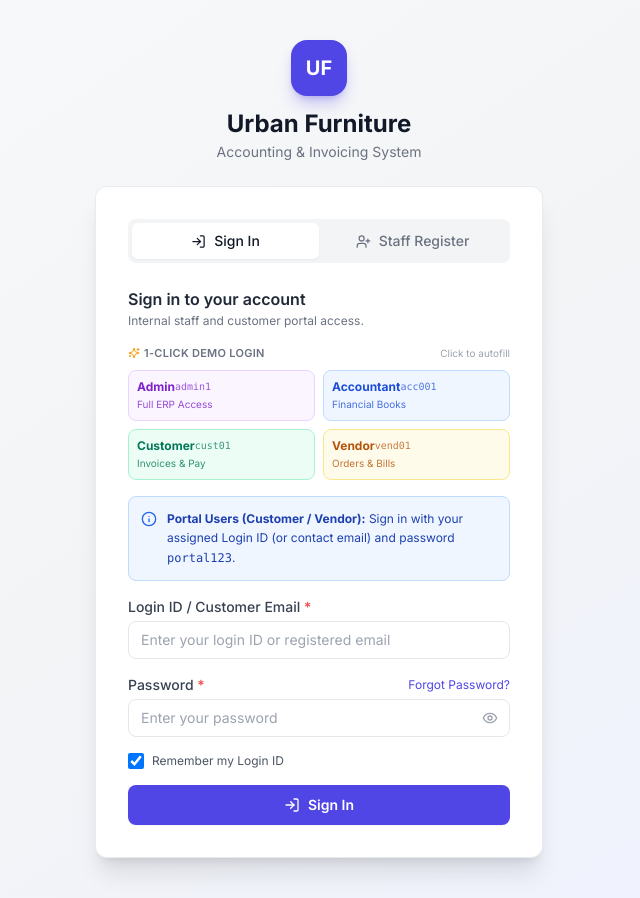
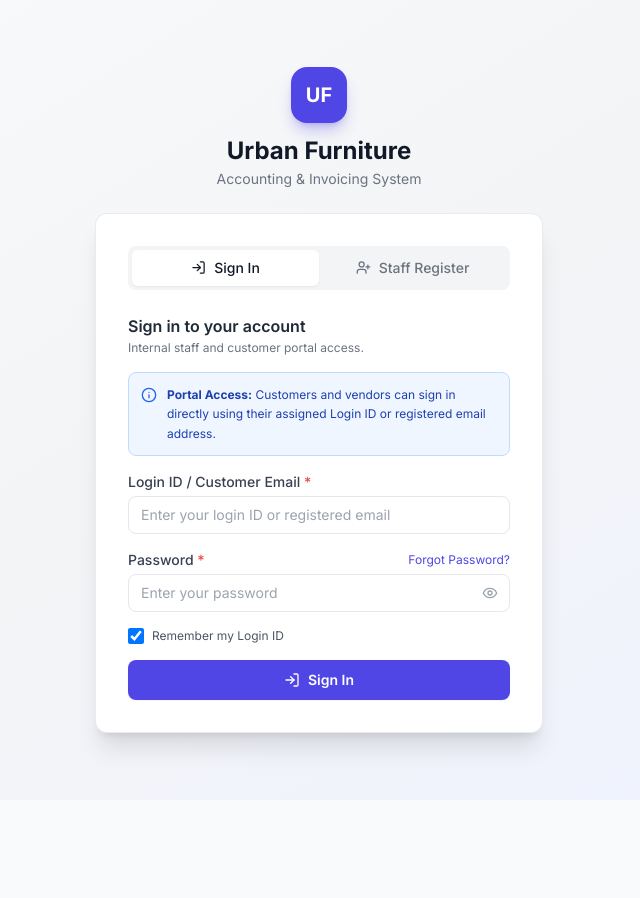
Before and after one commit to vsujithkumar369-png/ODOO-Urban-Furniture-, a React (Vite) app in the folder frontend/: page /login in a window 1280 px wide. Shown: the whole page, without its empty margins (321-961 px from the left). After the commit the page ends 800 px from the top, so only its background shows below. Built offline with nearby package versions, Linux system fonts and the light colour scheme.

Commit message:
clean: remove demo role cards from login page

```diff
--- a/frontend/src/pages/auth/Login.jsx
+++ b/frontend/src/pages/auth/Login.jsx
@@ -3,7 +3,7 @@ import { useState, useEffect } from 'react';
 import { Link, useNavigate, useSearchParams } from 'react-router-dom';
 import { useAuth } from '../../context/AuthContext';
 import { login as loginApi, signup as signupApi } from '../../api/auth';
-import { Eye, EyeOff, LogIn, UserPlus, Shield, Briefcase, Info, UserCheck, Truck, Sparkles } from 'lucide-react';
+import { Eye, EyeOff, LogIn, UserPlus, Shield, Briefcase, Info } from 'lucide-react';
 import toast from 'react-hot-toast';
 
 const PWD_RE = /^(?=.*[a-z])(?=.*[A-Z])(?=.*[^a-zA-Z0-9]).{8,}$/;
@@ -169,46 +169,11 @@ export default function Login() {
                 </p>
               </div>
 
-              {/* Quick 1-Click Demo Logins */}
-              <div className="mb-4">
-                <div className="flex items-center justify-between mb-2">
-                  <span className="text-[11px] font-semibold tracking-wide uppercase text-gray-500 dark:text-gray-400 flex items-center gap-1">
-                    <Sparkles size={12} className="text-amber-500" />
-                    1-Click Demo Login
-                  </span>
-                  <span className="text-[10px] text-gray-400">Click to autofill</span>
-                </div>
-                <div className="grid grid-cols-2 gap-2">
-                  {[
-                    { role: 'Admin', id: 'admin1', pwd: 'admin123', desc: 'Full ERP Access', color: 'bg-purple-50 hover:bg-purple-100 text-purple-700 border-purple-200 dark:bg-purple-950/40 dark:text-purple-300 dark:border-purple-800' },
-                    { role: 'Accountant', id: 'acc001', pwd: 'acc123', desc: 'Financial Books', color: 'bg-blue-50 hover:bg-blue-100 text-blue-700 border-blue-200 dark:bg-blue-950/40 dark:text-blue-300 dark:border-blue-800' },
-                    { role: 'Customer', id: 'cust01', pwd: 'portal123', desc: 'Invoices & Pay', color: 'bg-emerald-50 hover:bg-emerald-100 text-emerald-700 border-emerald-200 dark:bg-emerald-950/40 dark:text-emerald-300 dark:border-emerald-800' },
-                    { role: 'Vendor', id: 'vend01', pwd: 'portal123', desc: 'Orders & Bills', color: 'bg-amber-50 hover:bg-amber-100 text-amber-700 border-amber-200 dark:bg-amber-950/40 dark:text-amber-300 dark:border-amber-800' },
-                  ].map(d => (
-                    <button
-                      key={d.id}
-                      type="button"
-                      onClick={() => {
-                        setLoginValue('login_id', d.id, { shouldValidate: true });
-                        setLoginValue('password', d.pwd, { shouldValidate: true });
-                      }}
-                      className={`p-2 rounded-lg border text-left transition-all ${d.color} flex flex-col justify-between`}
-                    >
-                      <div className="flex items-center justify-between">
-                        <span className="text-xs font-bold">{d.role}</span>
-                        <span className="text-[10px] opacity-75 font-mono">{d.id}</span>
-                      </div>
-                      <span className="text-[10px] opacity-80 mt-0.5">{d.desc}</span>
-                    </button>
-                  ))}
-                </div>
-              </div>
-
               {/* Notice for Portal Contacts */}
               <div className="mb-4 p-3 rounded-lg bg-blue-50 dark:bg-blue-950/30 border border-blue-200 dark:border-blue-800/60 flex items-start gap-2.5">
                 <Info size={16} className="text-blue-600 dark:text-blue-400 shrink-0 mt-0.5" />
                 <p className="text-xs text-blue-800 dark:text-blue-300 leading-relaxed">
-                  <strong>Portal Users (Customer / Vendor):</strong> Sign in with your assigned Login ID (or contact email) and password <code>portal123</code>.
+                  <strong>Portal Access:</strong> Customers and vendors can sign in directly using their assigned Login ID or registered email address.
                 </p>
               </div>
 
```
